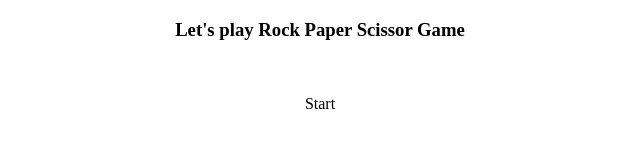
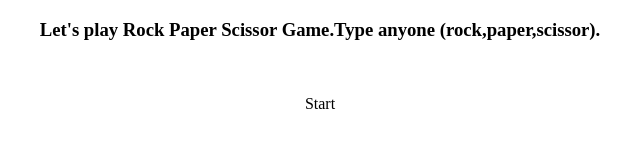
Before and after one commit to magesh100/game, a plain HTML site: page index.html in a window 1280 px wide. Shown: the whole page, without its empty margins (320-960 px from the left). Drawn offline with Linux system fonts and the light colour scheme.

Commit message:
edit
edit

```diff
--- a/index.html
+++ b/index.html
@@ -8,7 +8,7 @@
 </head>
 <body>
 <center>
-  <h3> Let's play Rock Paper Scissor Game </h3>
+  <h3> Let's play Rock Paper Scissor Game.Type anyone (rock,paper,scissor). </h3>
   <br>
   <br>
   <buttton onclick="startGame()">Start</buttton>
```
